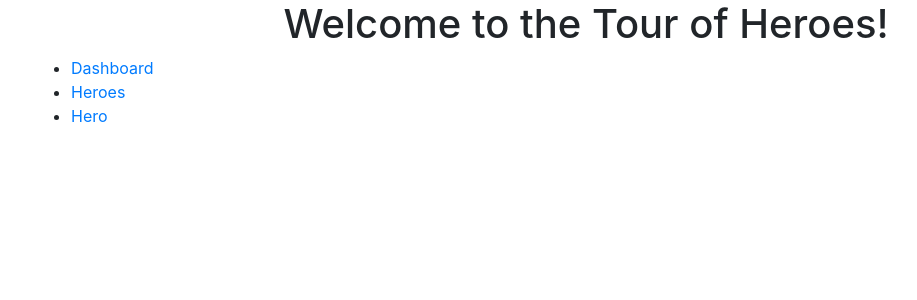
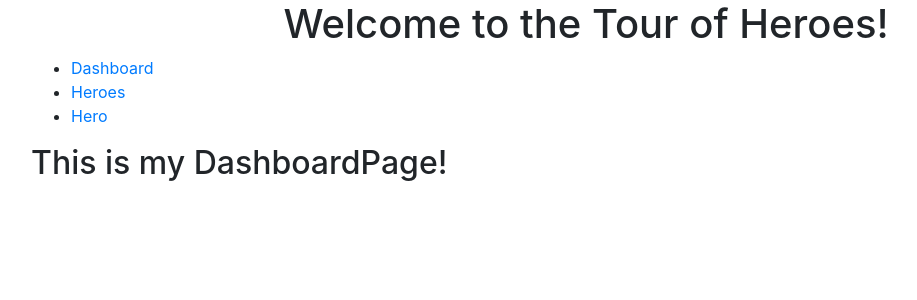
Before and after one commit to jeffreyriosjr/Tour-of-Heroes, a React (Create React App) app: page / in a window 1280 px wide. Shown: the top 300 px of the page, without its empty margins (54-971 px from the left). Built offline with nearby package versions, Linux system fonts and the light colour scheme.

Commit message:
fixed route path links

```diff
--- a/src/App.js
+++ b/src/App.js
@@ -1,4 +1,8 @@
 import { BrowserRouter as Router, Switch, Route, Link } from 'react-router-dom';
+import DashboardPage from './pages/Dashboard';
+import HeroesPage from './pages/Heroes';
+import HeroPage from './pages/Hero';
+
 
 const App = () => {
   return (
@@ -24,14 +28,15 @@ const App = () => {
       </ul>
     </nav>
 
-    <Switch>
-      <Route />
-      <Route />
-    </Switch>
+    { <Switch>
+      <Route path='/' exact component={DashboardPage} />
+      <Route path='/heroes' component={HeroesPage}/>
+      <Route path='/hero' component={HeroPage} />
+    </Switch> }
 
     </div>
     </Router>
   );
-}
+};
 
 export default App;
--- a/src/index.js
+++ b/src/index.js
@@ -1,9 +1,10 @@
 import React from 'react';
 import ReactDOM from 'react-dom';
 import './index.css';
+import 'bootstrap/dist/css/bootstrap.css';
 import App from './App';
 import reportWebVitals from './reportWebVitals';
-import 'bootstrap/dist/css/bootstrap.css';
+
 ReactDOM.render(
   <React.StrictMode>
     <App />
--- a/src/pages/Dashboard.js
+++ b/src/pages/Dashboard.js
@@ -0,0 +1,8 @@
+const DashboardPage = () => {
+    return (
+        <div>
+            <h2>This is my DashboardPage!</h2>
+        </div>
+    );
+};
+export default DashboardPage;
--- a/src/pages/Heroes.js
+++ b/src/pages/Heroes.js
@@ -0,0 +1,9 @@
+const HeroesPage = () => {
+    return (
+        <div>
+            <h2>This is my HeroesPage!</h2>
+        </div>
+    );
+};
+
+export default HeroesPage;
```
